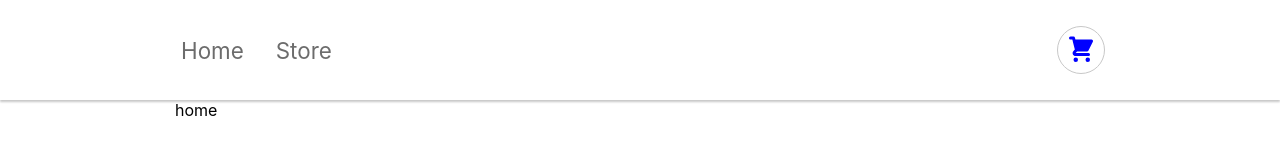
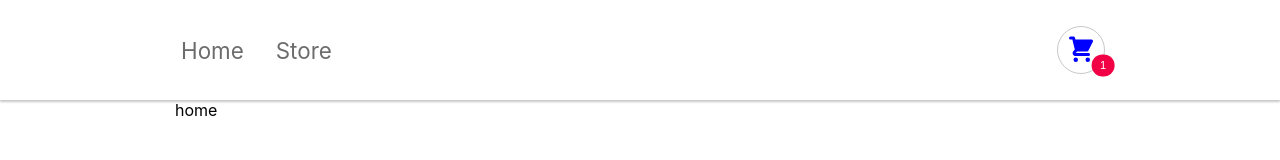
Before and after one commit to dkveil/shopping-cart-with-ts, a React (Create React App) app: page / in a window 1280 px wide. Shown: the top 160 px of the page. Built offline with nearby package versions, Linux system fonts and the light colour scheme.

Commit message:
more flexible settings + product counter icon added

```diff
--- a/src/components/elements/Button/Button.styles.ts
+++ b/src/components/elements/Button/Button.styles.ts
@@ -3,8 +3,8 @@ import styled from "styled-components";
 export type ButtonWrapperProps = {
     styletype: string;
     padding?: string;
-    width?: number;
-    height?: number;
+    width?: string;
+    height?: string;
     textcolor?: string;
     buttoncolor?: string;
     border?: string;
@@ -17,8 +17,8 @@ export const ButtonWrapper = styled.button<ButtonWrapperProps>`
     justify-content: center;
     align-items: center;
     padding: ${(props) => props.padding ? props.padding : null};
-    height: ${(props) => props.height ? `${props.height}px` : 'fit-content'};
-    width: ${(props) => props.width ? `${props.width}px` : 'fit-content'};
+    height: ${(props) => props.height ? props.height : 'fit-content'};
+    width: ${(props) => props.width ? props.width : 'fit-content'};
     color: ${(props) => props.textcolor ? props.textcolor : 'black'};
     background-color: ${(props) => props.buttoncolor ? props.buttoncolor: 'white'};
     border: ${(props) => props.border ? props.border : '1px solid black'};
--- a/src/components/elements/Icon/Icon.styles.ts
+++ b/src/components/elements/Icon/Icon.styles.ts
@@ -2,26 +2,69 @@ import styled from "styled-components";
 import { HiShoppingCart } from 'react-icons/hi'
 
 type ShoppingCartIconProps = {
+    display?: string;
+    position?: string;
+    top?: string;
+    bottom?: string;
+    left?: string;
+    right?: string;
+    transform?: string;
     iconcolor?: string;
+    childrencolor?: string;
     iconpadding?: string;
     iconsize?: string;
     hovercolor?: string;
+    height?: string;
+    width?: string;
+    borderradius?: string;
+    border?: string;
 }
 
 export type IconProps = ShoppingCartIconProps
 
 export const ShoppingCartIcon = styled(HiShoppingCart)<IconProps>`
-    display: block;
+    display: ${(props) => props.display ? props.display : 'block'};
+    position: ${(props) => props.position ? props.position : null};
+    top: ${(props) => props.top ? props.top : null};
+    bottom: ${(props) => props.bottom ? props.bottom : null};
+    left: ${(props) => props.left ? props.left : null};
+    right: ${(props) => props.right ? props.right : null};
+    transform: ${(props) => props.transform ? props.transform : null};
     box-sizing: border-box;
-    width: 100%;
-    height: 100%;
+    height: ${(props) => props.height ? props.height : '100%'};
+    width: ${(props) => props.width ? props.width : '100%'};
     padding: ${(props) => props.iconpadding ? props.iconpadding : null};
     font-size: ${(props) => props.iconsize? props.iconsize : '30px'};
-    color: ${(props) => props.iconcolor ? props.iconcolor : 'black'};
+    color: ${(props) => props.iconcolor ? props.iconcolor : null};
+    border-radius: ${(props) => props.borderradius ? props.borderradius : null};
+    border: ${(props) => props.border ? props.border : null};
     transition: .2s color;
 
     &:hover{
         color: ${(props) => props.hovercolor ? props.hovercolor : null}
     }
+`
 
+export const ProductCounter = styled.div<IconProps>`
+    display: ${(props) => props.display ? props.display : 'block'};
+    justify-content: center;
+    align-items: center;
+    position: ${(props) => props.position ? props.position : null};
+    top: ${(props) => props.top ? props.top : null};
+    bottom: ${(props) => props.bottom ? props.bottom : null};
+    left: ${(props) => props.left ? props.left : null};
+    right: ${(props) => props.right ? props.right : null};
+    transform: ${(props) => props.transform ? props.transform : null};
+    padding: ${(props) => props.iconpadding ? props.iconpadding : null};
+    font-size: ${(props) => props.iconsize? props.iconsize : '30px'};
+    color: ${(props) => props.childrencolor ? props.childrencolor : null};
+    height: ${(props) => props.height ? props.height : 'fit-content'};
+    width: ${(props) => props.width ? props.width : 'fit-content'};
+    background-color: ${(props) => props.iconcolor ? props.iconcolor : null};
+    border-radius: ${(props) => props.borderradius ? props.borderradius : null};
+    border: ${(props) => props.border ? props.border : null};
+
+    &:hover{
+        color: ${(props) => props.hovercolor ? props.hovercolor : null}
+    }
 `
--- a/src/components/elements/Icon/index.tsx
+++ b/src/components/elements/Icon/index.tsx
@@ -1,21 +1,73 @@
-import {ShoppingCartIcon} from './Icon.styles'
-import { IconProps } from './Icon.styles'
+import React from 'react';
+import { ShoppingCartIcon, ProductCounter, IconProps} from './Icon.styles'
 
 interface IIconProps extends IconProps{
     icontype: string;
+    children?: React.ReactNode
 }
 
-export default function Icon ({icontype, iconcolor, iconsize, iconpadding, hovercolor}: IIconProps) {
+export default function Icon ({
+    icontype,
+    display,
+    position,
+    top,
+    bottom,
+    left,
+    right,
+    transform,
+    width,
+    height,
+    childrencolor,
+    iconcolor,
+    iconsize,
+    iconpadding,
+    hovercolor,
+    borderradius,
+    border,
+    children
+}: IIconProps) {
     switch(icontype){
         case 'shoppingcart':
             return (
                 <ShoppingCartIcon
+                    position={position}
+                    display={display}
+                    top={top}
+                    bottom={bottom}
+                    left={left}
+                    right={right}
+                    transform={transform}
+                    width={width}
+                    height={height}
                     iconcolor={iconcolor}
                     iconsize={iconsize}
                     iconpadding={iconpadding}
                     hovercolor={hovercolor}
                 />
             );
+        case 'productcounter':
+            return (
+                <ProductCounter
+                    position={position}
+                    display={display}
+                    top={top}
+                    bottom={bottom}
+                    left={left}
+                    right={right}
+                    transform={transform}
+                    width={width}
+                    height={height}
+                    iconcolor={iconcolor}
+                    iconsize={iconsize}
+                    iconpadding={iconpadding}
+                    hovercolor={hovercolor}
+                    childrencolor={childrencolor}
+                    borderradius={borderradius}
+                    border={border}
+                >
+                    {children}
+                </ProductCounter>
+            );
         default:
             return null
     }
--- a/src/components/sections/Navbar/index.tsx
+++ b/src/components/sections/Navbar/index.tsx
@@ -18,7 +18,6 @@ const menuItems: menuItem[] = [
     path: '/store'
   }
 ]
-
 
 
 const Navbar = () => {
@@ -50,9 +49,25 @@ const Navbar = () => {
                       <Icon
                           icontype="shoppingcart"
                           iconcolor="blue"
-                          iconpadding='8px'
+                          iconpadding="8px"
                           hovercolor="white"
                       />
+                      <Icon
+                          display="flex"
+                          position="absolute"
+                          iconsize=".7rem"
+                          iconcolor="#f10045"
+                          childrencolor="white"
+                          icontype="productcounter"
+                          height="1.4rem"
+                          width="1.4rem"
+                          bottom="-20%"
+                          right="-10%"
+                          transform="translate(25%,-25%)"
+                          borderradius="100%"
+                      >
+                          1
+                      </Icon>
                   </Button>
               </NavbarContentWrapper>
           </Container>
```
